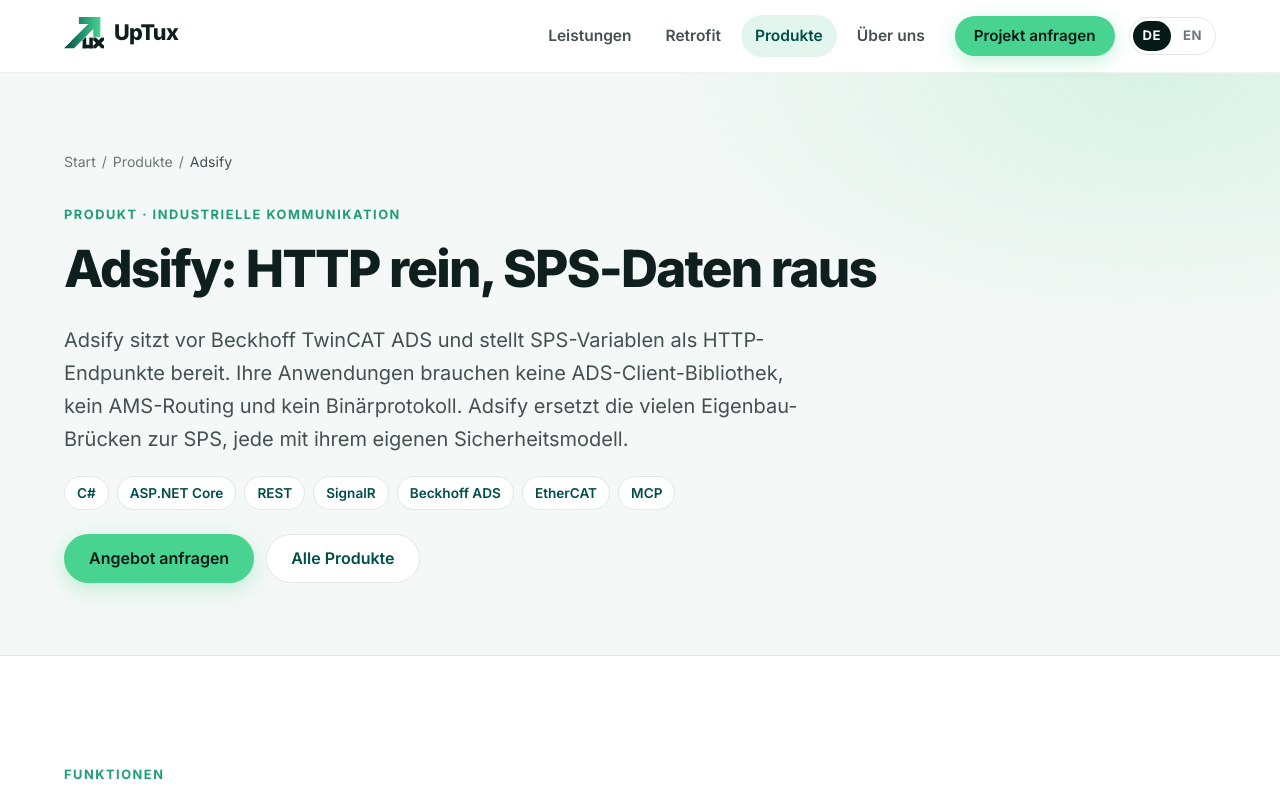
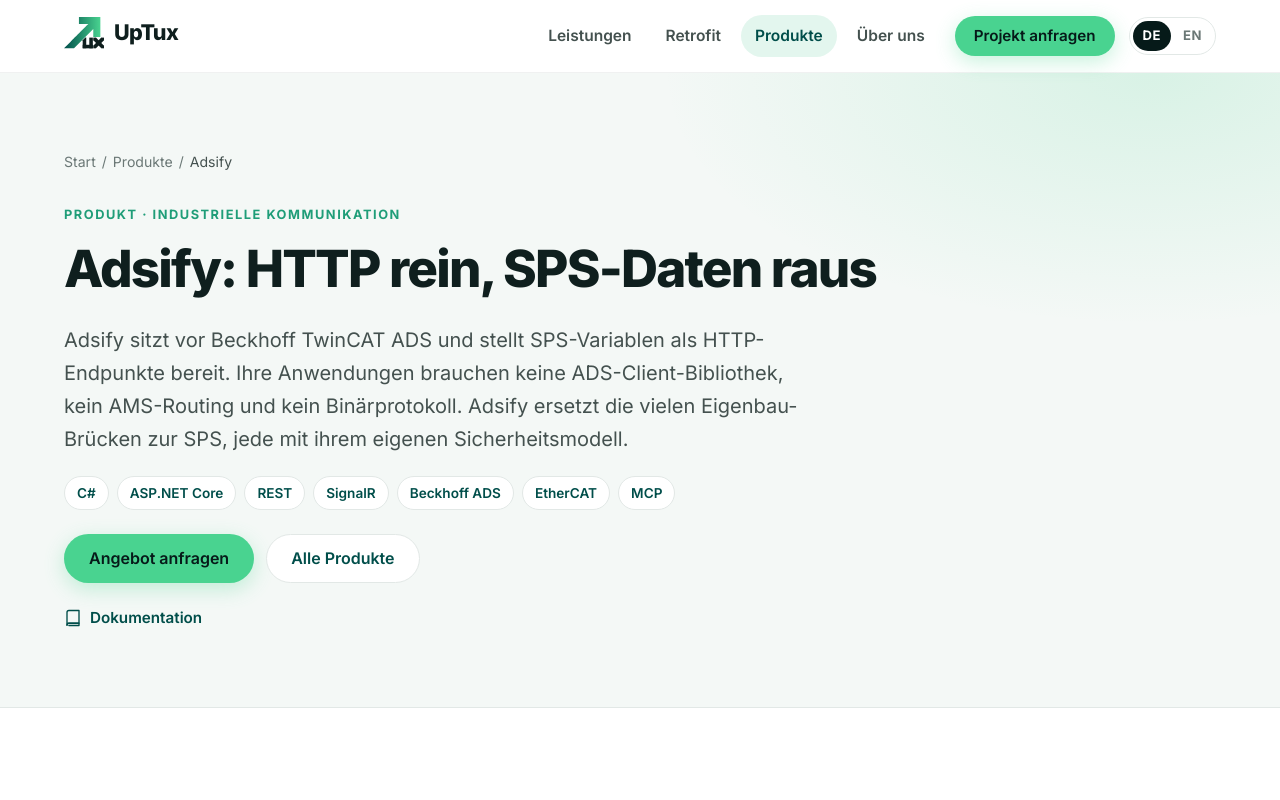
Before and after one commit to UpTux/UpTux-Website, a Next.js app: page /produkte/adsify/ in a window 1280 px wide. Shown: the top 800 px of the page. Built offline with nearby package versions, Linux system fonts and the light colour scheme.

Commit message:
Links zu GitHub, NuGet und Dokumentation auf den Produktseiten
- Produktkatalog um links erweitert, Anzeige im Kopf der Produktseiten
- AsamMdf verlinkt das NuGet-Paket
- OPC UA Stack mit den Angaben zu OpcSharp präzisiert

```diff
--- a/src/app/globals.css
+++ b/src/app/globals.css
@@ -333,3 +333,6 @@
 .tag-list { list-style: none; padding: 0; margin: 4px 0 24px; display: flex; flex-wrap: wrap; gap: 8px; }
 .tag-list li { padding: 5px 12px; border-radius: 999px; background: #fff; border: 1px solid var(--line); font-size: 0.85rem; font-weight: 600; color: var(--brand-700); }
 .section-more { margin: 32px 0 0; }
+.product-links { list-style: none; padding: 0; margin: 22px 0 0; display: flex; flex-wrap: wrap; gap: 8px 20px; }
+.product-links a { display: inline-flex; align-items: center; gap: 8px; font-weight: 600; font-size: 0.95rem; text-decoration: none; }
+.product-links a:hover { text-decoration: underline; }
--- a/src/components/Icon.tsx
+++ b/src/components/Icon.tsx
@@ -21,6 +21,9 @@
   wrench: <path d="M14.7 6.3a4 4 0 0 0 5 5L21 13l-8 8-3-3 6.3-6.3a4 4 0 0 1-5-5L13 5z M4 20l5-5" />,
   handshake: <><path d="m11 17 2 2a2 2 0 0 0 3-3" /><path d="m14 14 2.5 2.5a2 2 0 0 0 3-3l-4-4a3 3 0 0 0-4 0l-1 1a2 2 0 0 1-3-3L10 5h4l6 6" /><path d="m2 12 4-4 5 5" /></>,
   clock: <><circle cx="12" cy="12" r="9" /><path d="M12 7v5l3 2" /></>,
+  github: <path d="M9 19c-4.3 1.4-4.3-2.5-6-3m12 5v-3.5c0-1 .1-1.4-.5-2 2.8-.3 5.5-1.4 5.5-6a4.6 4.6 0 0 0-1.3-3.2 4.2 4.2 0 0 0-.1-3.2s-1.1-.3-3.5 1.3a12.3 12.3 0 0 0-6.2 0C6.5 2.8 5.4 3.1 5.4 3.1a4.2 4.2 0 0 0-.1 3.2A4.6 4.6 0 0 0 4 9.5c0 4.6 2.7 5.7 5.5 6-.6.6-.6 1.2-.5 2V21" />,
+  package: <><path d="m12 3 8 4.5v9L12 21l-8-4.5v-9L12 3z" /><path d="m4 7.5 8 4.5 8-4.5M12 12v9" /></>,
+  book: <><path d="M4 4.5A2.5 2.5 0 0 1 6.5 2H20v17H6.5A2.5 2.5 0 0 0 4 21.5v-17z" /><path d="M4 21.5A2.5 2.5 0 0 1 6.5 19H20v3H6.5" /></>,
   menu: <path d="M4 7h16M4 12h16M4 17h16" />,
   close: <path d="M6 6l12 12M18 6 6 18" />,
 } satisfies Record<string, ReactNode>;
--- a/src/components/ProductDetail.tsx
+++ b/src/components/ProductDetail.tsx
@@ -1,12 +1,38 @@
 import Link from 'next/link';
 import { Card, CheckList, CtaBand, PageHero, SectionHead } from './Blocks';
+import { Icon, type IconName } from './Icon';
 import { pathOf, type Lang } from '@/lib/paths';
-import { productGroups, productHref, type Product } from '@/content/products';
+import { productGroups, productHref, products, type Product, type ProductLink } from '@/content/products';
 
 const labels = {
   de: { products: 'Produkte', product: 'Produkt', features: 'Funktionen', facts: 'Auf einen Blick', tech: 'Technologien', cta: 'Angebot anfragen', ctaTitle: (n: string) => `Interesse an ${n}?`, ctaText: 'Wir beraten Sie zu Lizenz, Integration und Anpassungen für Ihr Projekt.', all: 'Alle Produkte' },
   en: { products: 'Products', product: 'Product', features: 'Features', facts: 'At a glance', tech: 'Technologies', cta: 'Request a quote', ctaTitle: (n: string) => `Interested in ${n}?`, ctaText: "We'll advise you on licensing, integration and customisation for your project.", all: 'All products' },
 };
+
+const linkMeta: Record<ProductLink['type'], { icon: IconName; label: Record<Lang, string> }> = {
+  github: { icon: 'github', label: { de: 'Quellcode auf GitHub', en: 'Source on GitHub' } },
+  nuget: { icon: 'package', label: { de: 'Paket auf NuGet', en: 'Package on NuGet' } },
+  npm: { icon: 'package', label: { de: 'Paket auf npm', en: 'Package on npm' } },
+  docs: { icon: 'book', label: { de: 'Dokumentation', en: 'Documentation' } },
+};
+
+/** Links to source code, packages and documentation of a product. */
+export function ProductLinks({ lang, slug, links }: { lang: Lang; slug?: string; links?: ProductLink[] }) {
+  const list = links ?? products.find((p) => p.slug === slug)?.links ?? [];
+  if (list.length === 0) return null;
+  return (
+    <ul className="product-links">
+      {list.map((l) => (
+        <li key={l.url}>
+          <a href={l.url} target="_blank" rel="noopener">
+            <Icon name={linkMeta[l.type].icon} size={18} />
+            {l.label ? `${linkMeta[l.type].label[lang]}: ${l.label}` : linkMeta[l.type].label[lang]}
+          </a>
+        </li>
+      ))}
+    </ul>
+  );
+}
 
 // Detail page generated from the product catalogue in src/content/products.ts.
 export function ProductDetail({ product, lang }: { product: Product; lang: Lang }) {
@@ -30,6 +56,7 @@
           <Link className="btn btn-primary" href={pathOf('contact', lang)}>{t.cta}</Link>
           <Link className="btn btn-outline" href={pathOf('products', lang)}>{t.all}</Link>
         </div>
+        <ProductLinks lang={lang} links={product.links} />
       </PageHero>
       {text.features && (
         <section className="section">
--- a/src/content/de/AsamMdf.tsx
+++ b/src/content/de/AsamMdf.tsx
@@ -1,4 +1,5 @@
 import { Card, CheckList, CtaBand, PageHero, SectionHead } from '@/components/Blocks';
+import { ProductLinks } from '@/components/ProductDetail';
 import { site } from '@/lib/site';
 
 export default function AsamMdf() {
@@ -27,6 +28,7 @@
           <div>
             <SectionHead eyebrow="Installation" title="In einer Minute startklar" intro="AsamMdf zielt auf .NET Standard 2.1 und ist mit .NET 5 bis .NET 10 kompatibel." />
             <pre className="code"><code>dotnet add package AsamMdf</code></pre>
+            <ProductLinks lang="de" slug="asammdf" />
           </div>
           <div>
             <h2 className="h3">Lizenz</h2>
--- a/src/content/en/AsamMdf.tsx
+++ b/src/content/en/AsamMdf.tsx
@@ -1,4 +1,5 @@
 import { Card, CheckList, CtaBand, PageHero, SectionHead } from '@/components/Blocks';
+import { ProductLinks } from '@/components/ProductDetail';
 import { site } from '@/lib/site';
 
 export default function AsamMdf() {
@@ -27,6 +28,7 @@
           <div>
             <SectionHead eyebrow="Installation" title="Up and running in a minute" intro="AsamMdf targets .NET Standard 2.1 and is compatible with .NET 5 to .NET 10." />
             <pre className="code"><code>dotnet add package AsamMdf</code></pre>
+            <ProductLinks lang="en" slug="asammdf" />
           </div>
           <div>
             <h2 className="h3">Licensing</h2>
--- a/src/content/products.ts
+++ b/src/content/products.ts
@@ -29,6 +29,8 @@
 
 type Feature = { icon: IconName; title: string; text: string };
 
+export type ProductLink = { type: 'github' | 'nuget' | 'npm' | 'docs'; url: string; label?: string };
+
 type ProductText = {
   /** One sentence for cards on the overview page. */
   summary: string;
@@ -51,6 +53,8 @@
   href?: Record<Lang, string>;
   /** Technologies and protocols, shown as tags. */
   tech?: string[];
+  /** Source code, packages and documentation. */
+  links?: ProductLink[];
 } & Record<Lang, ProductText>;
 
 export const products: Product[] = [
@@ -68,6 +72,7 @@
     name: 'taktora',
     icon: 'activity',
     group: 'runtime',
+    links: [{ type: 'docs', url: 'https://taktora.eu', label: 'taktora.eu' }],
     tech: ['Rust', 'Linux', 'iceoryx2', 'Zenoh', 'EtherCAT', 'CAN / SocketCAN'],
     de: {
       summary: 'Executor- und Connector-Framework in Rust für deterministische Echtzeitsysteme mit Zero-Copy-Kommunikation.',
@@ -143,32 +148,47 @@
   },
   {
     slug: 'opc-ua-stack',
-    name: 'OPC UA Stack',
+    name: 'OPC UA Stack (OpcSharp)',
     icon: 'plug',
     group: 'communication',
-    tech: ['OPC UA', 'Client', 'Server'],
+    links: [{ type: 'docs', url: 'https://patdhlk.com/OpcSharp' }],
+    tech: ['OPC UA', 'C#', '.NET', 'UA TCP', 'X.509'],
     de: {
-      summary: 'Eigener OPC-UA-Stack für Client und Server, um Maschinen herstellerunabhängig zu vernetzen.',
-      seoTitle: 'OPC UA Client- und Server-Stack | UpTux',
-      seoDescription: 'Der OPC-UA-Stack von UpTux für Client und Server: Maschinen herstellerunabhängig vernetzen und Daten sicher bereitstellen.',
-      tagline: 'Herstellerunabhängig vernetzen',
-      lead: 'OPC UA ist der Standard für die herstellerunabhängige Kommunikation in der Industrie. Mit unserem eigenen Client- und Server-Stack binden Sie Maschinen an, stellen Daten Ihrer Anlagen bereit und integrieren OPC UA in Ihre eigene Software.',
+      summary: 'Schlanker OPC-UA-Stack in C# für Client und Server: genau die Teile der Spezifikation, die Sie im Alltag brauchen.',
+      seoTitle: 'OPC UA Stack in C# (OpcSharp): Client und Server | UpTux',
+      seoDescription: 'OpcSharp ist ein schlanker OPC-UA-Stack in C#: Sessions, Browsen, Lesen, Schreiben, Subscriptions und Security über UA TCP, ohne Codegenerierung und XML-Konfiguration.',
+      tagline: 'OPC UA ohne Ballast',
+      lead: 'OPC UA ist der Standard für die herstellerunabhängige Kommunikation in der Industrie, die Spezifikation ist aber riesig. OpcSharp setzt bewusst die Teile um, die im Alltag gebraucht werden, und verzichtet auf Codegenerierung, XML-Konfigurationsdateien und Reflection. So binden Sie Maschinen schnell an und behalten den Überblick über Ihren Code.',
       features: [
-        { icon: 'plug', title: 'Client', text: 'Daten aus OPC-UA-Servern von Maschinen und Steuerungen lesen, schreiben und abonnieren.' },
-        { icon: 'layers', title: 'Server', text: 'Eigene Anlagen und Anwendungen als OPC-UA-Server bereitstellen, z. B. beim Retrofit bestehender Maschinen.' },
-        { icon: 'code', title: 'Integration', text: 'Als Baustein in Ihrer eigenen Software einsetzbar. Wir unterstützen bei Informationsmodell und Anbindung.' },
+        { icon: 'refresh', title: 'Sessions', text: 'Verbinden, Authentifizieren und automatisches Wiederverbinden bei Verbindungsfehlern.' },
+        { icon: 'compass', title: 'Browsen', text: 'Den Adressraum eines OPC-UA-Servers durchsuchen.' },
+        { icon: 'code', title: 'Lesen und Schreiben', text: 'Node-Werte lesen und schreiben, mit Zuordnung auf .NET-Typen.' },
+        { icon: 'activity', title: 'Subscriptions', text: 'Über Datenänderungen benachrichtigt werden, statt zu pollen.' },
+        { icon: 'shield', title: 'Security', text: 'Signieren und Verschlüsseln nach den OPC-UA-Security-Policies mit X.509-Zertifikaten.' },
+        { icon: 'layers', title: 'Client und Server', text: 'Daten von Maschinen abholen oder eigene Anlagen und Anwendungen per OPC UA bereitstellen.' },
+      ],
+      facts: [
+        { label: 'Sprache', value: 'C# / .NET' },
+        { label: 'Transport', value: 'Binäre Kodierung über UA TCP' },
       ],
     },
     en: {
-      summary: 'Our own OPC UA stack for client and server, for vendor-independent machine connectivity.',
-      seoTitle: 'OPC UA client and server stack | UpTux',
-      seoDescription: 'The UpTux OPC UA stack for client and server: connect machines independently of vendors and provide data securely.',
-      tagline: 'Vendor-independent connectivity',
-      lead: 'OPC UA is the standard for vendor-independent communication in industry. With our own client and server stack you connect machines, provide data from your equipment and integrate OPC UA into your own software.',
+      summary: 'A lean OPC UA stack in C# for client and server: exactly the parts of the specification you need day to day.',
+      seoTitle: 'OPC UA stack in C# (OpcSharp): client and server | UpTux',
+      seoDescription: 'OpcSharp is a lean OPC UA stack in C#: sessions, browsing, read, write, subscriptions and security over UA TCP, without code generation or XML configuration.',
+      tagline: 'OPC UA without the bloat',
+      lead: 'OPC UA is the standard for vendor-independent communication in industry, but the specification is huge. OpcSharp deliberately implements the parts you need day to day and avoids code generation, XML configuration files and reflection. You connect machines quickly and keep your code easy to follow.',
       features: [
-        { icon: 'plug', title: 'Client', text: 'Read, write and subscribe to data from the OPC UA servers of machines and controllers.' },
-        { icon: 'layers', title: 'Server', text: 'Expose your own equipment and applications as OPC UA servers, for example when retrofitting existing machines.' },
-        { icon: 'code', title: 'Integration', text: 'Use it as a building block in your own software. We help with the information model and connectivity.' },
+        { icon: 'refresh', title: 'Sessions', text: 'Connect, authenticate and reconnect automatically after connection errors.' },
+        { icon: 'compass', title: 'Browsing', text: "Browse an OPC UA server's address space." },
+        { icon: 'code', title: 'Read and write', text: 'Read and write node values, mapped to .NET types.' },
+        { icon: 'activity', title: 'Subscriptions', text: 'Get notified of data changes instead of polling.' },
+        { icon: 'shield', title: 'Security', text: 'Signing and encryption according to the OPC UA security policies with X.509 certificates.' },
+        { icon: 'layers', title: 'Client and server', text: 'Fetch data from machines or expose your own equipment and applications via OPC UA.' },
+      ],
+      facts: [
+        { label: 'Language', value: 'C# / .NET' },
+        { label: 'Transport', value: 'Binary encoding over UA TCP' },
       ],
     },
   },
@@ -210,6 +230,10 @@
     name: 'Dahlke.TwinCAT.Ads',
     icon: 'plug',
     group: 'communication',
+    links: [
+      { type: 'github', url: 'https://github.com/patdhlk/Dahlke.TwinCAT.Ads' },
+      { type: 'nuget', url: 'https://www.nuget.org/packages/Dahlke.TwinCAT.Ads' },
+    ],
     tech: ['C#', '.NET', 'Beckhoff TwinCAT', 'ADS', 'EtherCAT', 'NuGet'],
     de: {
       summary: '.NET-Bibliothek für Beckhoff TwinCAT: typisierter Zugriff auf SPS-Variablen per ADS, mit Reconnect, Subscriptions und Simulation.',
@@ -257,6 +281,7 @@
     name: 'Adsify',
     icon: 'cloud',
     group: 'communication',
+    links: [{ type: 'docs', url: 'https://patdhlk.com/adsify' }],
     tech: ['C#', 'ASP.NET Core', 'REST', 'SignalR', 'Beckhoff ADS', 'EtherCAT', 'MCP'],
     de: {
       summary: 'REST-API für Beckhoff TwinCAT: SPS-Variablen als sichere HTTP-Endpunkte, mit Echtzeit-Updates und EtherCAT-Diagnose.',
@@ -302,6 +327,7 @@
     name: 'OpenEC Diagnostics',
     icon: 'eye',
     group: 'communication',
+    links: [{ type: 'github', url: 'https://github.com/patdhlk/OpenEC-Diagnostics' }],
     tech: ['EtherCAT', 'C#', '.NET 8', 'Avalonia', 'pcap', 'Apache 2.0'],
     de: {
       summary: 'Passive EtherCAT-Diagnose: Live-Verkehr über einen TAP oder aus Capture-Dateien dekodieren, ohne die Maschine zu stören.',
@@ -358,6 +384,7 @@
     name: 'AsamMdf',
     icon: 'file',
     group: 'libraries',
+    links: [{ type: 'nuget', url: 'https://www.nuget.org/packages/AsamMdf' }],
     href: { de: '/asammdf/', en: '/en/asammdf/' },
     de: { summary: 'Performante .NET-Bibliothek zum Lesen von ASAM MDF4-Messdateien mit Streaming-API, als NuGet-Paket.' },
     en: { summary: 'A high-performance .NET library for reading ASAM MDF4 measurement files with a streaming API, available on NuGet.' },
@@ -367,6 +394,10 @@
     name: 'ifm CR1140 HAL & SDK',
     icon: 'cpu',
     group: 'hmi',
+    links: [
+      { type: 'github', url: 'https://github.com/uptux/ifm-cr1140' },
+      { type: 'nuget', url: 'https://www.nuget.org/packages/Cr1140.Avalonia', label: 'Cr1140.Avalonia' },
+    ],
     tech: ['Rust', 'C#', '.NET', 'Avalonia', 'Slint', 'Yocto Linux', 'SocketCAN'],
     de: {
       summary: 'Eigene Anwendungen in Rust oder .NET auf dem ifm ecomatDisplay CR1140/CR1141, statt der CODESYS-Runtime.',
@@ -412,6 +443,7 @@
     name: 'Press Center',
     icon: 'factory',
     group: 'hmi',
+    links: [{ type: 'docs', url: 'https://patdhlk.com/Dahlke.PressCenter/' }],
     tech: ['C#', '.NET', 'Avalonia', 'MVVM', 'Beckhoff ADS', 'RethinkDB'],
     de: {
       summary: 'HMI/SCADA-Software zur Überwachung und Steuerung industrieller Druckmaschinen, bedient per Multitouch.',
```
